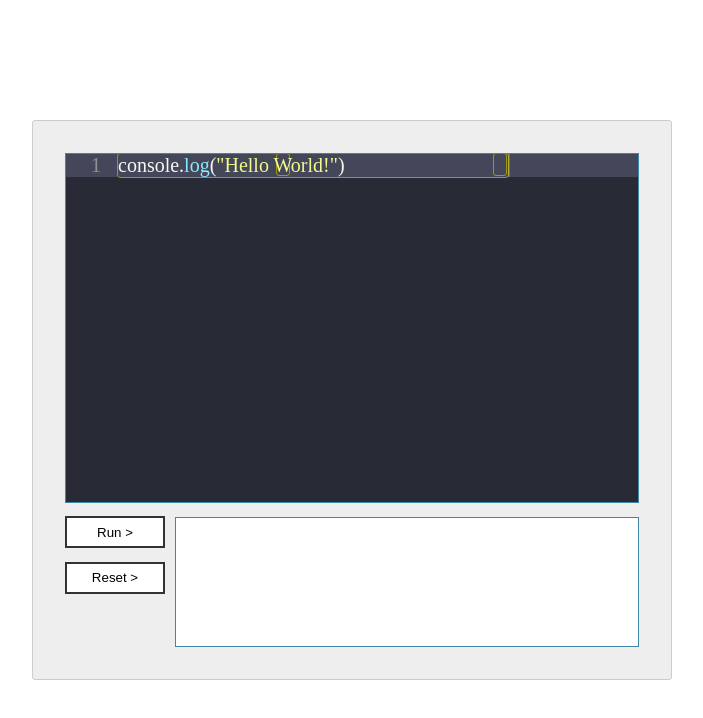
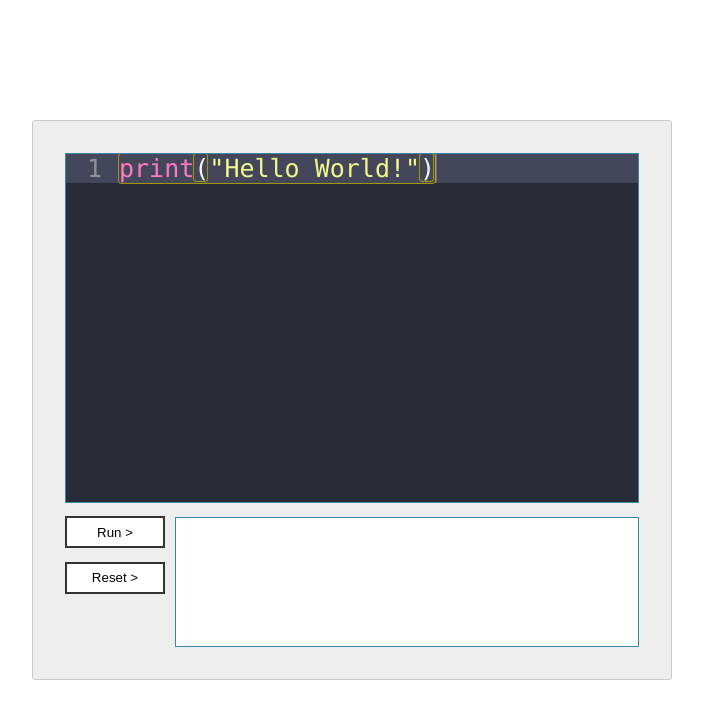
Before and after one commit to asd147asd147/WelcomCCM, a React (Create React App) app in the folder ccmfront/: page / in a window 1280 px wide. Shown: the top 718 px of the page, without its empty margins (288-991 px from the left). Built offline with nearby package versions, Linux system fonts and the light colour scheme.

Commit message:
Refresh code window
Refresh code window

```diff
--- a/ccmfront/public/css/editor-styles.css
+++ b/ccmfront/public/css/editor-styles.css
@@ -81,3 +81,10 @@ html, body{
     right: 0;
     border: 1px solid var(--editor-border);
 }
+
+.ace_editor, .ace_editor *{
+    font-family: "Monaco", "Menlo", "Ubuntu Mono", "Droid Sans Mono", "Consolas", monospace !important;
+    font-size: 25px !important;
+    font-weight: 400 !important;
+    letter-spacing: 0 !important;
+    }
--- a/ccmfront/public/js/editor.js
+++ b/ccmfront/public/js/editor.js
@@ -1,8 +1,11 @@
 const executeCodeBtn = document.querySelector('.editor__run');
 const resetCodeBtn = document.querySelector('.editor__reset');
 
-let codeEditor = ace.edit("editorCode");
-let defaultCode = 'console.log("Hello World!")';
+let codeEditor = ace.edit("editorCode",{
+    mode : "ace/mode/python",
+    selectionStyle: "text",
+});
+let defaultCode = 'print("Hello World!")';
 let consoleMessages = [];
 
 let  editorLib = {
@@ -16,6 +19,7 @@ let  editorLib = {
             fontSize: '15pt',
             enableBasicAutocompletion: true,
             enableLiveAutocompletion: true,
+            autoScrollEditorIntoView: true,
         });
 
         codeEditor.setValue(defaultCode);
@@ -25,7 +29,6 @@ let  editorLib = {
 executeCodeBtn.addEventListener('click', () => {
 
     const userCode = codeEditor.getValue();
-
     try {
         new Function(userCode)();
     } catch (err){
```
